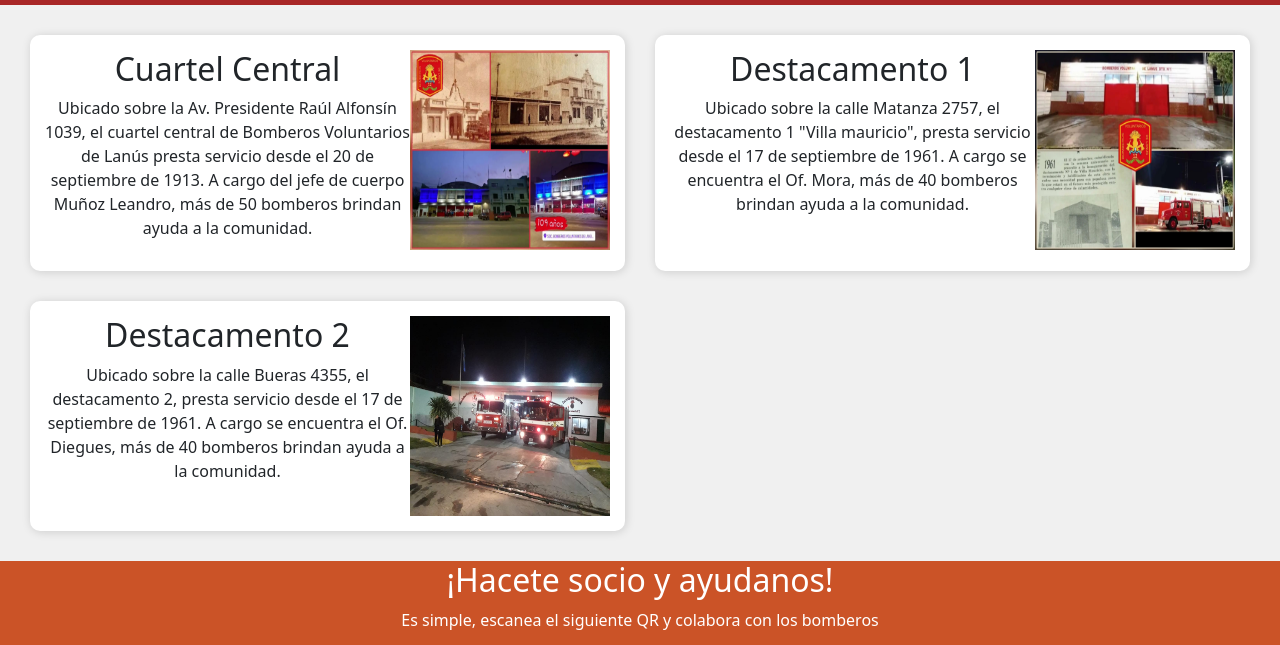
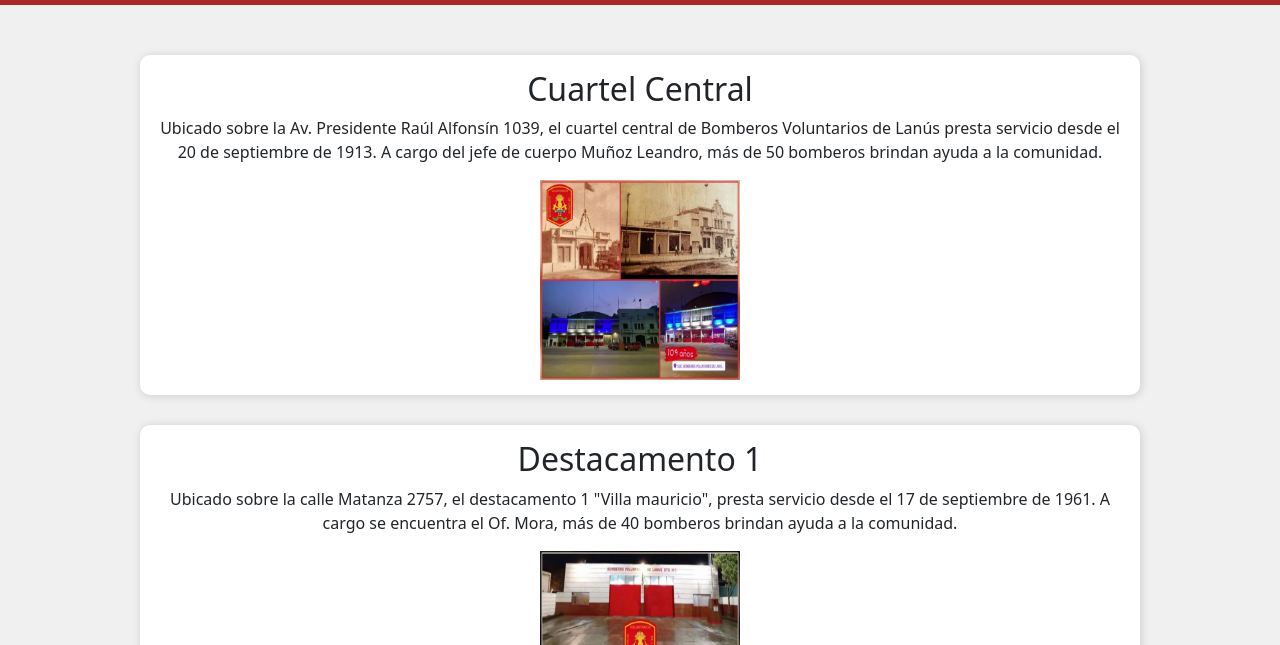
Before and after one commit to DiazMD/PreEntrega3-diaz, a website: page pages/nosotros.html in a window 1280 px wide. Shown: the part 105-750 px from the top of the page. Drawn offline with nearby package versions, Linux system fonts and the light colour scheme.

Commit message:
Index y nosotros funcional

```diff
--- a/pages/nosotros.html
+++ b/pages/nosotros.html
@@ -13,7 +13,7 @@
     <title>Nosotros - Bomberos Voluntarios de Lanús</title>
   </head>
   <body>
-    <div class="contenedor">
+    <div class="contenedor-nosotros">
       <header>
         <nav class="navbar navbar-expand-lg header-fondo">
           <div class="container-fluid">
@@ -53,45 +53,21 @@
         </nav>
       </header>
       <main class="main-nosotros">
-        <div class="contenedor-nosotros">
         <div class="contenedor-cuarteles">
-              <div class="central">
-                  <div>
+            <div class="cuarteles">
                 <h2>Cuartel Central</h2>
+                <p>Ubicado sobre la Av. Presidente Raúl Alfonsín 1039, el cuartel central de Bomberos Voluntarios de Lanús presta servicio desde el 20 de septiembre de 1913. A cargo del jefe de cuerpo Muñoz Leandro, más de 50 bomberos brindan ayuda a la comunidad.</p>
+                <div><img src="../img/central.jpg" alt="Foto del cuartel central"></div>
             </div>
-                  <div>
-                  <p>Ubicado sobre la Av. Presidente Raúl Alfonsín 1039, el cuartel central de Bomberos Voluntarios de Lanús presta servicio desde el 20 de septiembre de 1913. A cargo del jefe de cuerpo Muñoz Leandro, más de 50 bomberos brindan ayuda a la comunidad.</p>
-                  </div>
-              </div>
-              <div>
-                  <img src="../img/central.jpg" alt="Foto del cuartel central">
-              </div>
-          </div>
-          <div class="contenedor-cuarteles">
-            <div class="destacamento-uno">
-                <div>
+            <div class="cuarteles">
                 <h2>Destacamento 1</h2>
-                </div>
-                <div>
                 <p>Ubicado sobre la calle Matanza 2757, el destacamento 1 "Villa mauricio", presta servicio desde el 17 de septiembre de 1961. A cargo se encuentra el Of. Mora, más de 40 bomberos brindan ayuda a la comunidad.</p>
-                </div>
-            </div>
-              <div class="img-dtouno">
                 <img src="../img/destacamento1.jpg" alt="Foto del cuartel central">
             </div>
-          </div>
-          <div class="contenedor-cuarteles">
-            <div class="destacamento-dos">
-                <div>
+            <div class="cuarteles">
                 <h2>Destacamento 2</h2>
-                </div>
-                <div>
                 <p>Ubicado sobre la calle Bueras 4355, el destacamento 2, presta servicio desde el 17 de septiembre de 1961. A cargo se encuentra el Of. Diegues, más de 40 bomberos brindan ayuda a la comunidad.</p>
-                </div>
-                </div>
-              <div class="img-dtodos">
                 <img src="../img/destacamento2.jpg" alt="Foto del cuartel central">
-              </div>
             </div>
         </div>
       </main>
--- a/scss/secciones/_nosotros.scss
+++ b/scss/secciones/_nosotros.scss
@@ -10,25 +10,27 @@
 
 .main-nosotros{
     background-color: $color-fondo;
-    grid-area: main-nosotros;
-    flex-wrap: wrap;
+    .contenedor-cuarteles{
+        margin: 20px;
+        justify-content: center;
+        display: flex;
+        flex-wrap: wrap;
+        flex-direction: column;
+    }
+
     @include main (main-nosotros);
-    .contenedor-cuarteles{
-        flex-wrap: wrap;
+    .cuarteles{
+        text-align: center;
+        max-width: 1000px;
         @extend %card;
-        h2{
-            @extend %titulo-noticia;
-        }
-        img{
-            @extend %foto-noticia;
-        }
-        p{
-            @extend %texto-noticia;
-        }
+        img{ @extend %foto-noticia;}
+        h2 {@extend %titulo-noticia;}
+        p {@extend %texto-noticia;}
     }
 }
 
 .aside-nosotros{
+    grid-area: aside-nosotros;
     @extend %aside-lateral;
 }
 
```
Also changed, not shown: css/style.css. Lines whose indentation alone changed are shown as unchanged.
